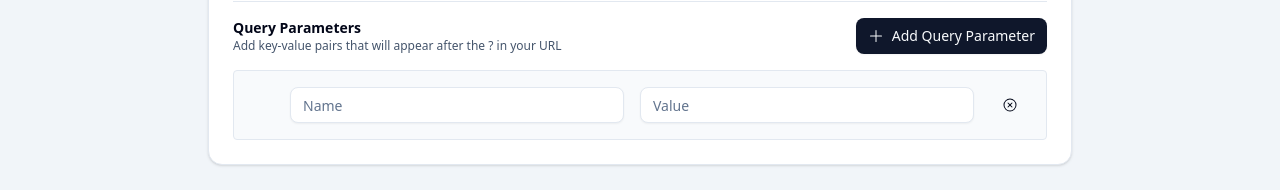
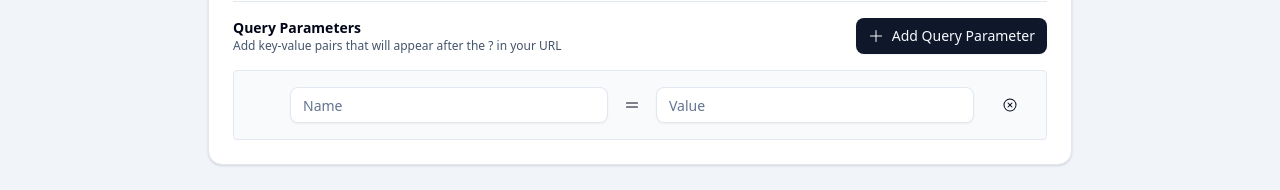
Before and after one commit to joeattardi/urlscrub, a React (Vite) app: page / in a window 1280 px wide. Both pictures are taken after a click on the button "Add Query Parameter". Shown: the part 521-711 px from the top of the page. Built offline with nearby package versions, Linux system fonts and the light colour scheme.

Commit message:
Add equals sign between param names and values

```diff
--- a/src/url-builder/QueryParameters.tsx
+++ b/src/url-builder/QueryParameters.tsx
@@ -3,7 +3,7 @@ import { Button } from '@/components/ui/button';
 import { HoverCard, HoverCardContent, HoverCardTrigger } from '@/components/ui/hover-card';
 import { Input } from '@/components/ui/input';
 import clsx from 'clsx';
-import { PiPlus, PiWarningDuotone, PiXCircle } from 'react-icons/pi';
+import { PiEquals, PiPlus, PiWarningDuotone, PiXCircle } from 'react-icons/pi';
 import { trackingParameters } from '../tracking-params';
 import { QueryParameter } from './types';
 
@@ -58,7 +58,7 @@ export default function QueryParameters({
                     <div
                         key={parameter.id}
                         className={clsx(
-                            'grid md:grid-cols-[24px_1fr_1fr_auto] gap-4 items-center bg-slate-50 border border-slate-200 rounded p-4',
+                            'grid md:grid-cols-[24px_1fr_auto_1fr_auto] gap-4 items-center bg-slate-50 border border-slate-200 rounded p-4',
                             {
                                 'bg-yellow-50 border-yellow-200': trackingParameters.includes(
                                     parameter.name
@@ -92,6 +92,7 @@ export default function QueryParameters({
                             value={parameter.name}
                             onChange={(event) => onChange(event, parameter.id)}
                         />
+                        <PiEquals />
                         <Input
                             className="bg-white"
                             placeholder="Value"
```
